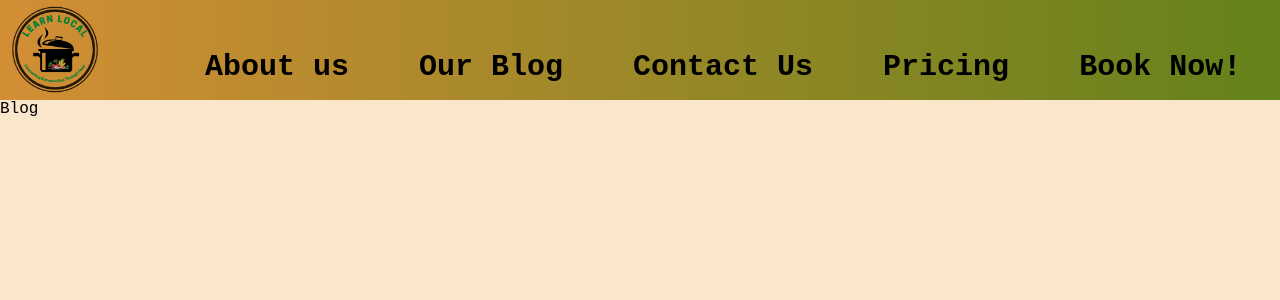
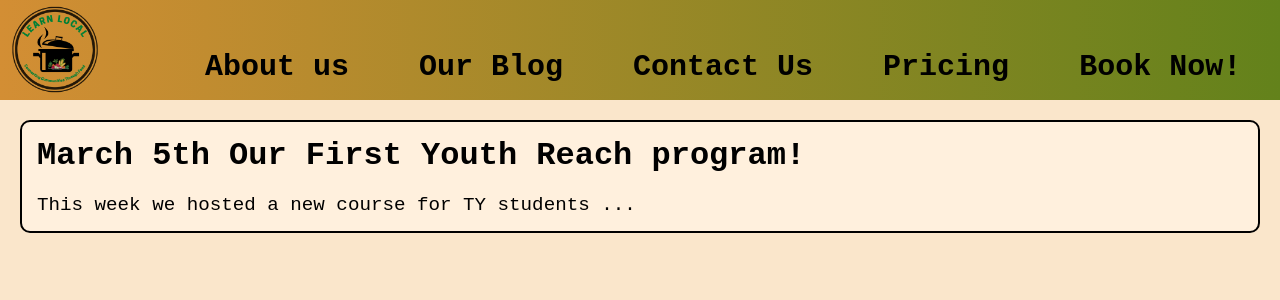
Before and after one commit to faitholopade/Learn-Local, a React (Create React App) app in the folder frontend/: page /blog in a window 1280 px wide. Shown: the top 300 px of the page. Built offline with nearby package versions, Linux system fonts and the light colour scheme.

Commit message:
created blog post page

```diff
--- /dev/null
+++ b/frontend/src/components/BlogPost.js
@@ -0,0 +1,15 @@
+import "../styles/BlogPost.css";
+
+// ** DON'T EDIT **
+
+function BlogPost({heading, content}){
+    return (
+        <div className="BlogPostContainer">
+            <h1>{heading}</h1>
+            <p>{content}</p>
+        </div>
+    );
+
+}
+
+export default BlogPost
--- a/frontend/src/pages/Blog.js
+++ b/frontend/src/pages/Blog.js
@@ -1,9 +1,23 @@
 import React from 'react'
+import BlogPost from '../components/BlogPost';
 
 function Blog() {
+
+{/* create a const heading & const content as seen below */}
+  const march5Heading = "March 5th Our First Youth Reach program!"
+  const march5Content = "This week we hosted a new course for TY students ... "
+
   return (
-    <div>Blog</div>
-  )
+
+    <> {/* put content between these symbols */}
+      {/* add title of const heading & content after the '=' in curly brackets '{}' */}
+      <BlogPost heading={march5Heading} content={march5Content}></BlogPost>
+
+      {/* use the template below to add a new BlogPost -- get rid of comments */}
+      {/* <BlogPost heading={addYourOwnHeading} content={write whatever you want here}></BlogPost> */}
+    </>
+
+  );
 }
 
 export default Blog;
--- /dev/null
+++ b/frontend/src/styles/BlogPost.css
@@ -0,0 +1,17 @@
+.BlogPostContainer{
+    margin: 20px;
+    border: solid black 2px;
+    padding: 5px;
+    background-color: rgb(255, 240, 221);
+    border-radius: 10px;
+
+}
+
+h1{
+    padding: 10px;
+}
+
+p{
+    padding: 10px;
+    font-size: larger;
+}
```
